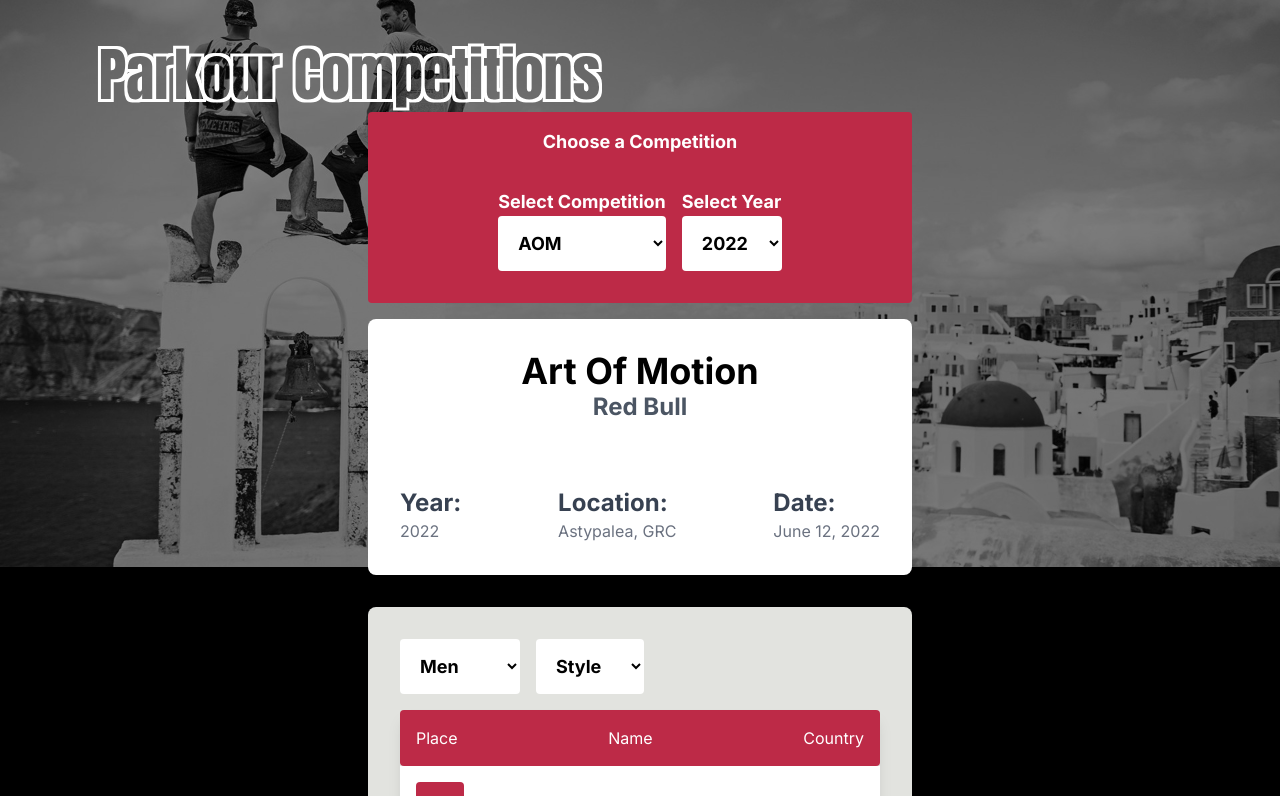
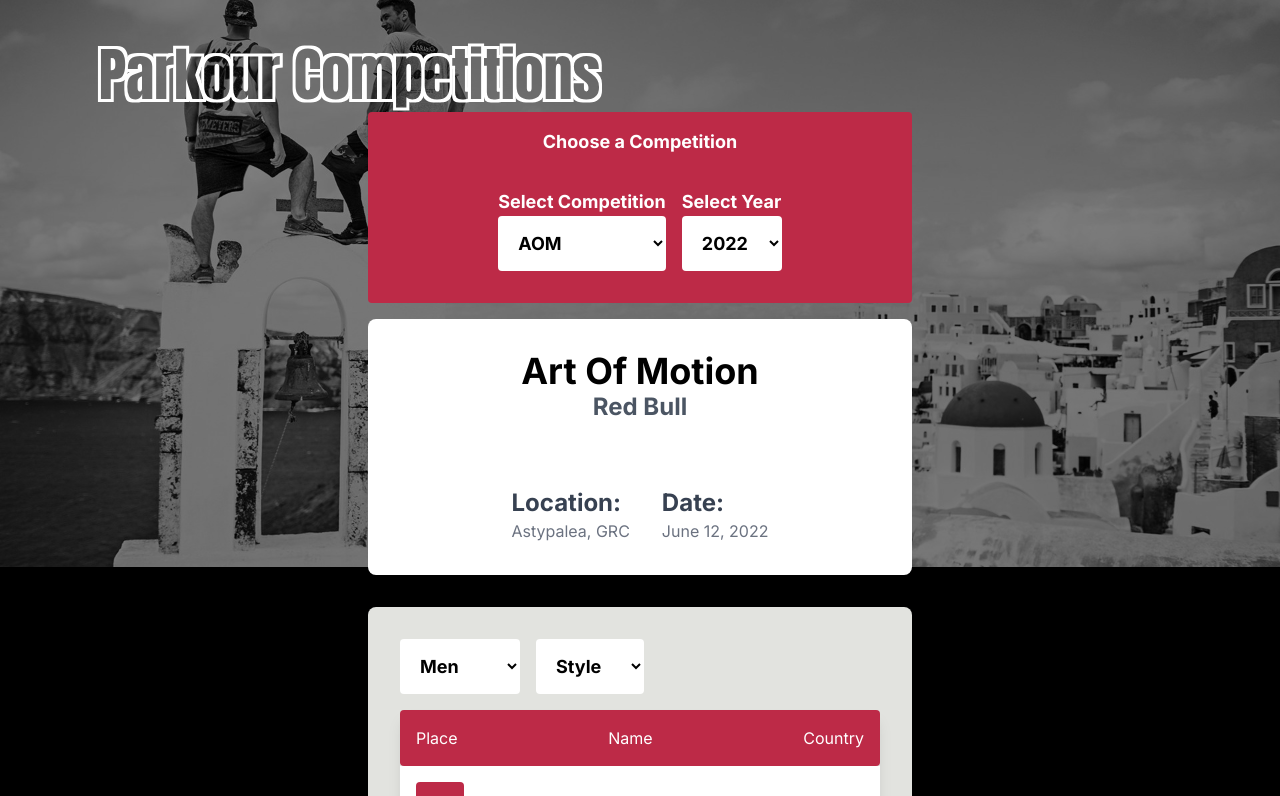
Before and after one commit to codymarshall94/parkour-comps, a Next.js app: page / in a window 1280 px wide. Shown: the top 796 px of the page. Built offline with nearby package versions, Linux system fonts and the light colour scheme.

Commit message:
FIXED: width on lg and medium sizes

```diff
--- a/page-components/home/components/competitionSelect/competitionSelect.tsx
+++ b/page-components/home/components/competitionSelect/competitionSelect.tsx
@@ -43,7 +43,7 @@
   yearsDropdown = uniqueYears;
 
   return (
-    <div className="flex flex-col justify-center items-center bg-[#BD2A47] rounded my-4 p-4 w-full lg:w-1/2">
+    <div className="flex flex-col justify-center items-center bg-[#BD2A47] rounded my-4 p-4 w-full lg:w-3/4 xl:w-1/2">
       <h2 className="text-lg font-bold text-center text-white mb-8">
         Choose a Competition
       </h2>
--- a/page-components/home/components/displayBoard/competitionDashboard.tsx
+++ b/page-components/home/components/displayBoard/competitionDashboard.tsx
@@ -60,7 +60,7 @@
         eventName={eventName}
         host={host}
       />
-      <div className="bg-[#e2e3df] w-full p-2 lg:p-8 rounded-lg lg:w-1/2">
+      <div className="bg-[#e2e3df] w-full p-2 lg:p-8 rounded-lg lg:w-3/4 xl:w-1/2 ">
         <BoardToolbar
           eventDates={eventDates}
           shownEvents={shownEvents}
--- a/page-components/home/components/displayBoard/components/eventInfo/eventInfo.tsx
+++ b/page-components/home/components/displayBoard/components/eventInfo/eventInfo.tsx
@@ -14,8 +14,6 @@
   console.log(shownEvents);
   const { year, location, date } = shownEvents;
 
-
-
   const formattedDate = new Date(date).toLocaleDateString("en-US", {
     year: "numeric",
     month: "long",
@@ -23,32 +21,27 @@
   });
 
   return (
-    <div className="flex flex-col justify-center bg-white rounded-lg p-4 md:p-8 mb-8 w-full lg:w-1/2">
+    <div className="flex flex-col justify-center bg-white rounded-lg p-4 md:p-8 mb-8 w-full lg:w-3/4 xl:w-1/2">
       <h2 className="text-2xl md:text-4xl font-bold text-center text-black">
         {eventName}
       </h2>
       <h4 className="text-xl md:text-2xl font-bold text-center text-gray-600 mb-4 md:mb-8">
         {host}
       </h4>
+
       <div className="text-center mb-4 md:mb-8">
         <h3 className="text-xl md:text-2xl font-bold text-gray-700">
           {shownEvents.alias}
         </h3>
       </div>
-      <div className="flex md:flex-row justify-between">
-        <div className="flex flex-col mb-4 md:mb-0">
-          <span className="text-xl md:text-2xl font-bold text-gray-700">
-            Year:
-          </span>
-          <h3 className="text-gray-500">{year}</h3>
-        </div>
+      <div className="flex md:flex-row flex-col justify-between  md:justify-center">
         <div className="flex flex-col mb-4 md:mb-0">
           <span className="text-xl md:text-2xl font-bold text-gray-700">
             Location:
           </span>
           <h3 className="text-gray-500">{location}</h3>
         </div>
-        <div className="flex flex-col">
+        <div className="flex flex-col mb-4 md:mb-0 md:ml-8">
           <span className="text-xl md:text-2xl font-bold text-gray-700">
             Date:
           </span>
```
